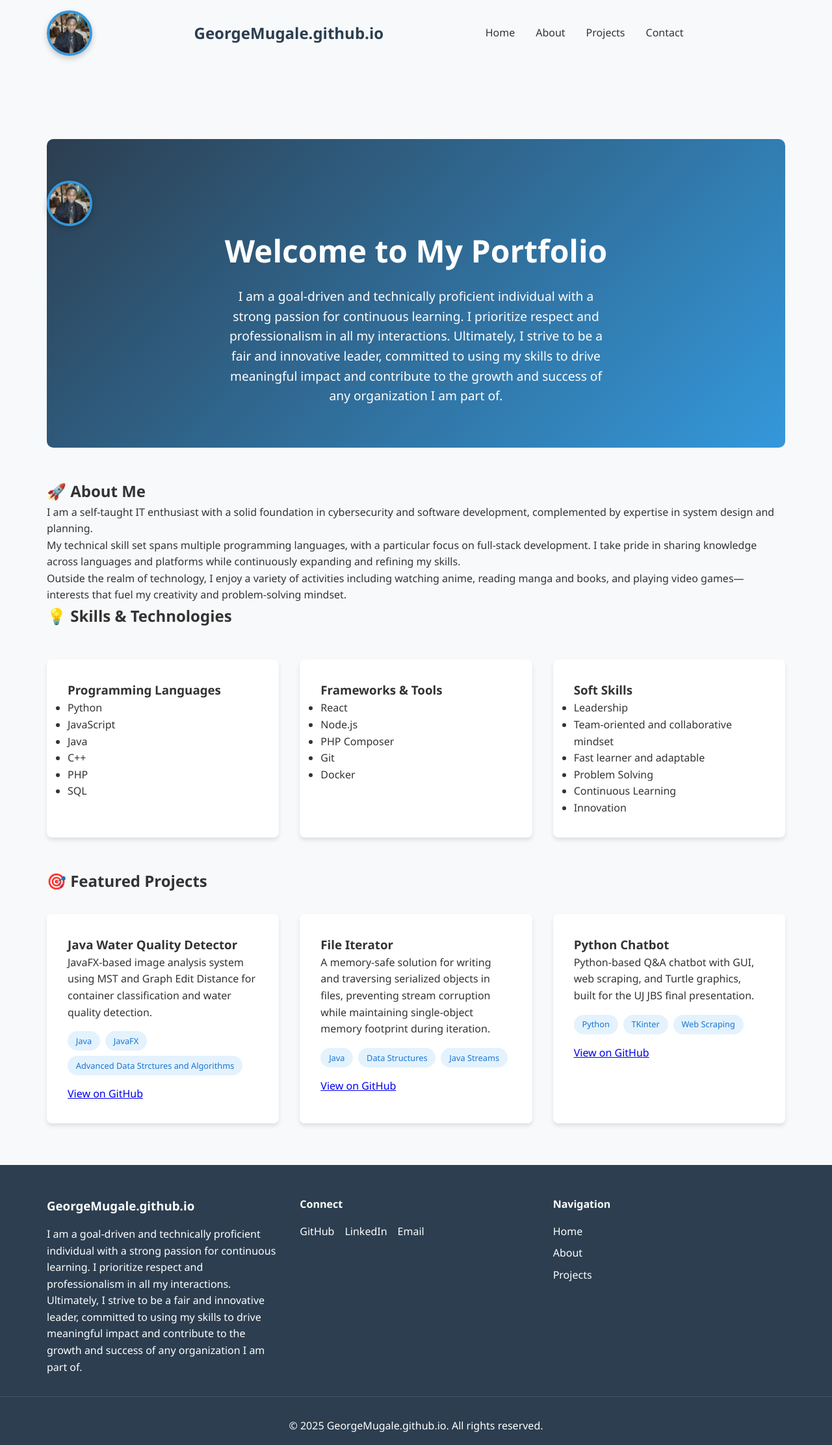
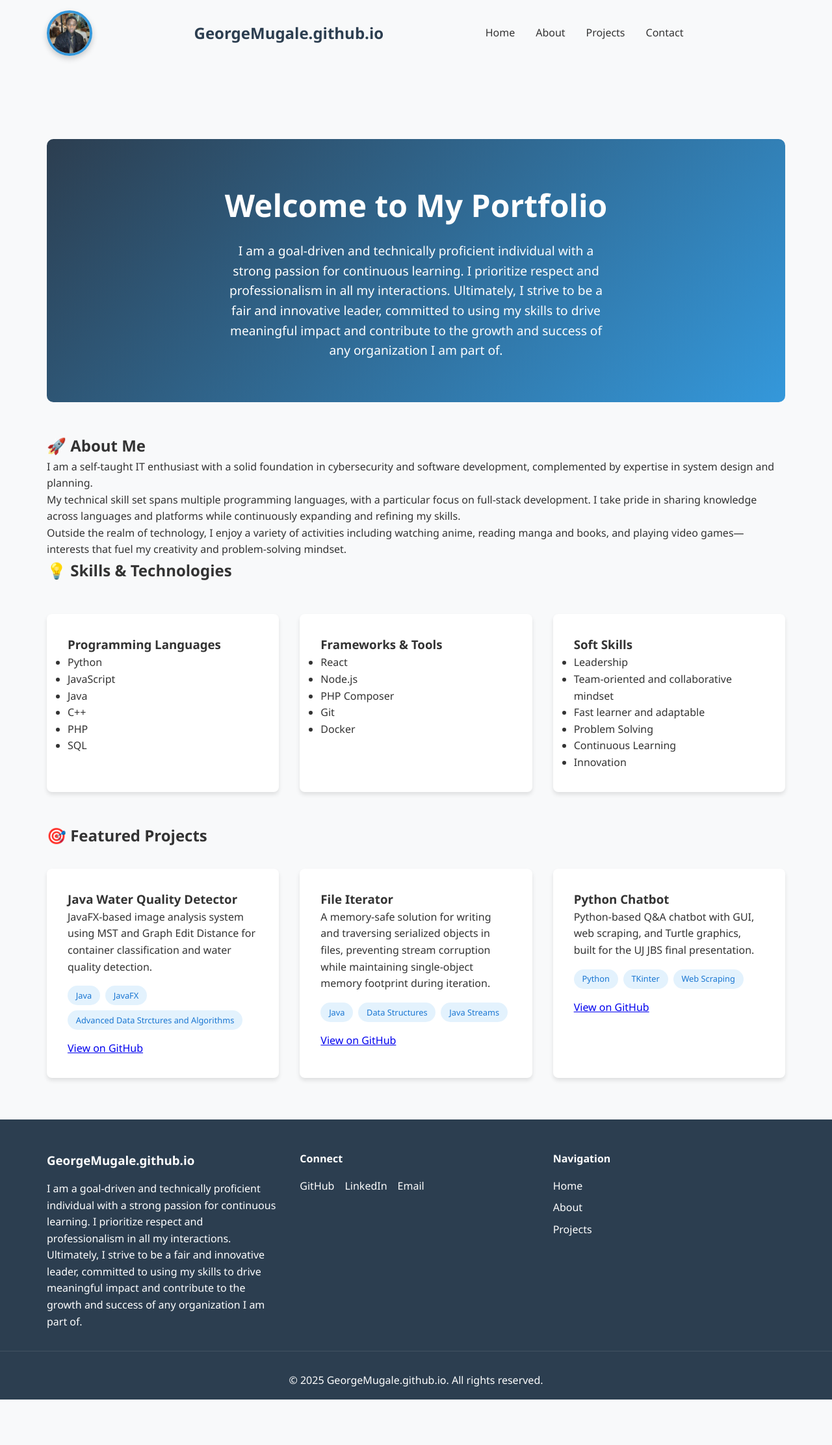
Before and after one commit to GeorgeMugale/GeorgeMugale.github.io, a Jekyll site: the page built from index.md, in a window 1280 px wide. Shown: the whole page at 65% size. Built offline with Jekyll 4.4.1, drawn with Linux system fonts in a browser that asks for light colours; after the commit the page ends 2154 px from its top, so only the background shows below that.

Commit message:
Update index.md

```diff
--- a/index.md
+++ b/index.md
@@ -4,16 +4,8 @@
 ---
 
 <section class="hero">
-    <div class="hero-content">
-        <div class="circle-image">
-            <img src="assets/WhatsApp%20Image%202025-11-02%20at%2010.18.45_9579bf8f.jpg" alt="George's Profile Picture">
-        </div>
-
-        <div class="hero-text">
-            <h1>Welcome to My Portfolio</h1>
-            <p>{{ site.description }}</p>
-        </div>
-    </div>
+    <h1>Welcome to My Portfolio</h1>
+    <p>{{ site.description }}</p>
 </section>
 
 
```
